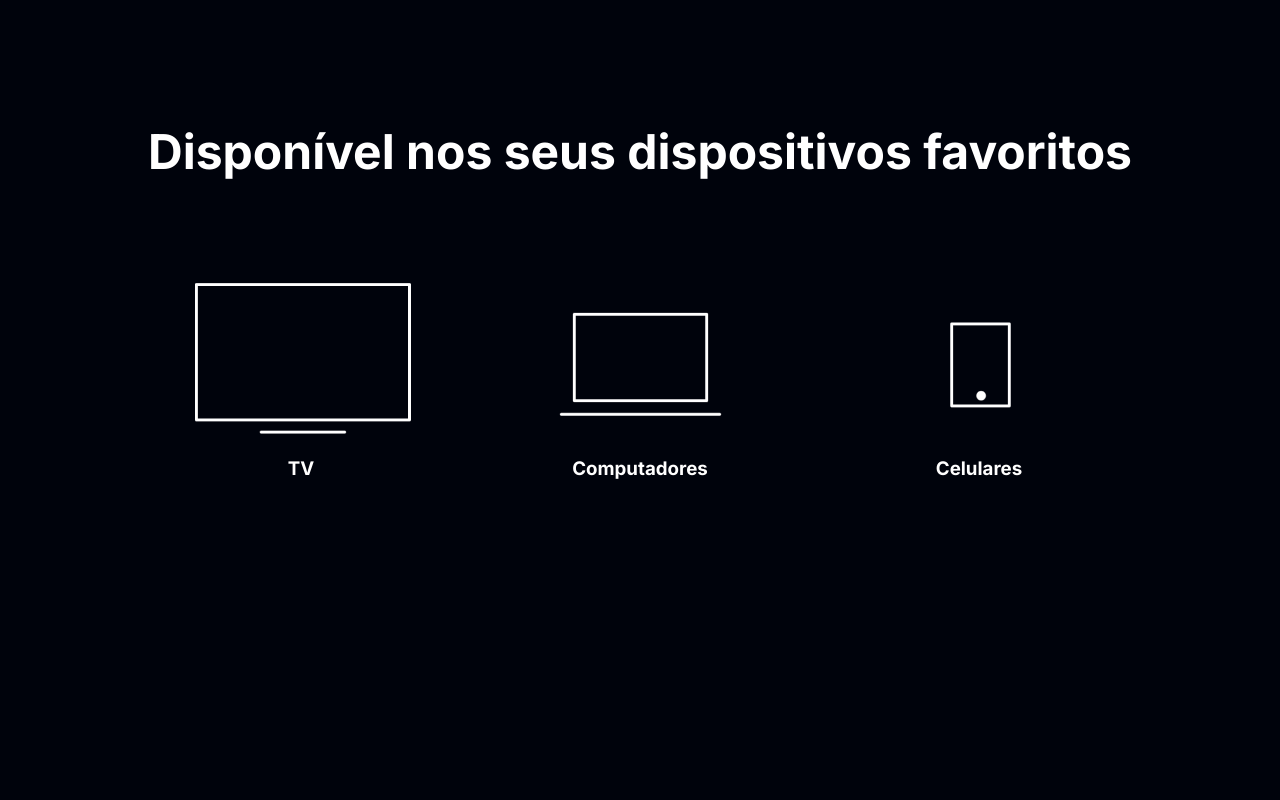
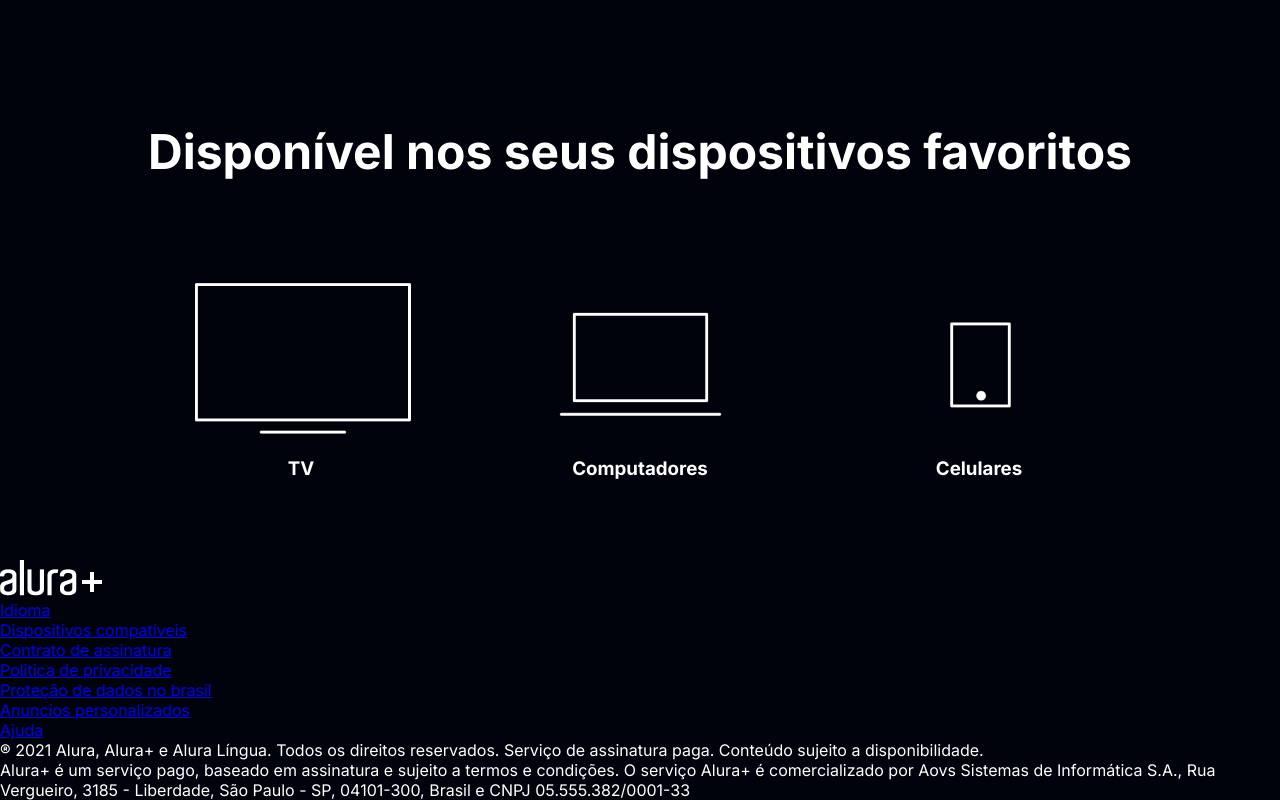
Before and after one commit to xandekkj/Alura, a plain HTML site: page index.html in a window 1280 px wide. Shown: the part 3078-3878 px from the top of the page. Before the commit the page ends 3638 px from the top, so only its background shows below. Drawn offline with Linux system fonts and the light colour scheme.

Commit message:
adicionando html do rodapé

```diff
--- a/index.html
+++ b/index.html
@@ -58,5 +58,34 @@
             </li>
         </ul>
     </section>
+
+    <footer class="rodape">
+        <img src="./assets/Logo.png" alt="Alura+" class="rodape__logo">
+        <ul class="rodape__lista">
+            <li class="lista__link">
+                <a href="#">Idioma</a>
+            </li>
+            <li class="lista__link">
+                <a href="#">Dispositivos compatíveis</a>
+            </li>
+            <li class="lista__link">
+                <a href="#">Contrato de assinatura</a>
+            </li>
+            <li class="lista__link">
+                <a href="#">Politica de privacidade</a>
+            </li>
+            <li class="lista__link">
+                <a href="#">Proteção de dados no brasil</a>
+            </li>
+            <li class="lista__link">
+                <a href="#">Anuncios personalizados</a>
+            </li>
+            <li class="lista__link">
+                <a href="#">Ajuda</a>
+            </li>
+        </ul>
+        <p>® 2021 Alura, Alura+ e Alura Língua. Todos os direitos reservados. Serviço de assinatura paga. Conteúdo sujeito a disponibilidade.</p>
+        <p>Alura+ é um serviço pago, baseado em assinatura e sujeito a termos e condições. O serviço Alura+ é comercializado por Aovs Sistemas de Informática S.A., Rua Vergueiro, 3185 - Liberdade, São Paulo - SP, 04101-300, Brasil e CNPJ 05.555.382/0001-33</p>
+    </footer>
 </body>
 </html>
```
Also changed, not shown: assets/Logo.png (added).
